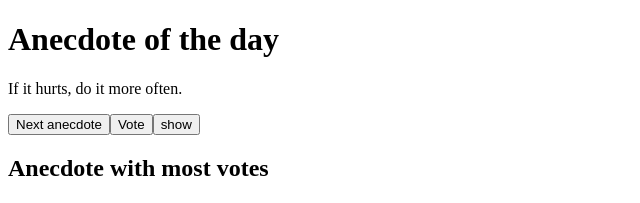
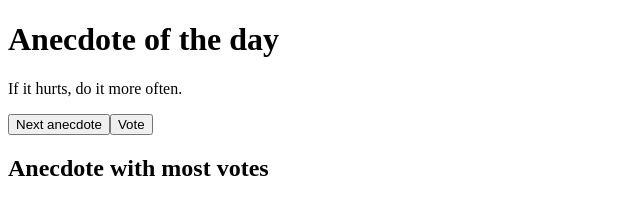
Before and after one commit to CarlosPProjects/fullstackopen, a React (Vite) app in the folder part01/anecdotes/: page / in a window 1280 px wide. Shown: the top 203 px of the page, without its empty margins (0-640 px from the left). Built offline with nearby package versions, Linux system fonts and the light colour scheme.

Commit message:
Remove console.log button from App component.

```diff
--- a/part01/anecdotes/src/App.tsx
+++ b/part01/anecdotes/src/App.tsx
@@ -27,7 +27,6 @@ function App() {
       {points[selected] > 0 ? <p>Has {points[selected]} votes</p> : ""}
       <button onClick={handleClick}>Next anecdote</button>
       <button onClick={handleVote}>Vote</button>
-      <button onClick={() => console.log(points)}>show</button>
 
       <h2>Anecdote with most votes</h2>
       {getGreatestValueFromArray(points) > 0 ? (
```
